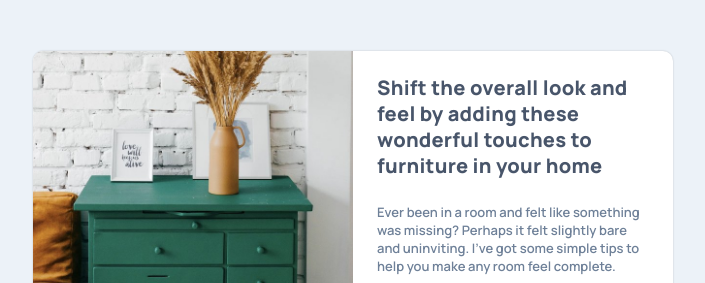
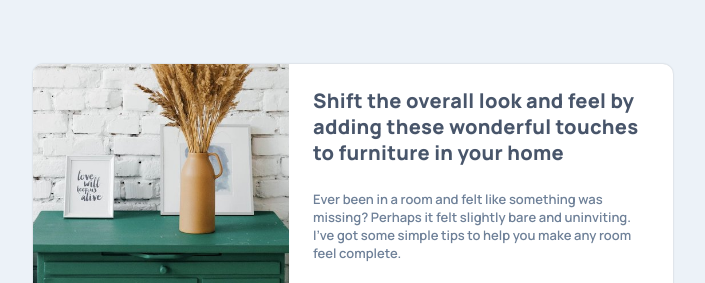
Before and after one commit to gabei/Article-Preview__FEM, a website: page index.html in a window 1280 px wide. Shown: the part 185-468 px from the top of the page, without its empty margins (287-992 px from the left). Drawn offline with Linux system fonts and the light colour scheme.

Commit message:
Styling: Adjust display type on preview class onn tablet +

```diff
--- a/styles/index.scss
+++ b/styles/index.scss
@@ -24,7 +24,8 @@ body {
     }
 
     @include adjust.tablet {
-        display: flex;
+        display: grid;
+        grid-template-columns: repeat(5, 1fr);
         width: 40rem;
     }
 
@@ -52,6 +53,7 @@ body {
         @include adjust.tablet {
             display: flex;
             justify-content: space-around;
+            grid-column: 3 / span 3;
         }
     }
 
@@ -113,7 +115,16 @@ body {
         @include adjust.tablet {
             border-top-right-radius: 0rem;
             border-bottom-left-radius: 0.625rem;
+            height: 100%;
+            object-fit: cover;
         }
+    }
+
+    & picture {
+        @include adjust.tablet {
+            grid-column: 1 / span 2;
+        }
+
     }
 
     &__button {
```
Also changed, not shown: styles/style.css, 1 other file.
